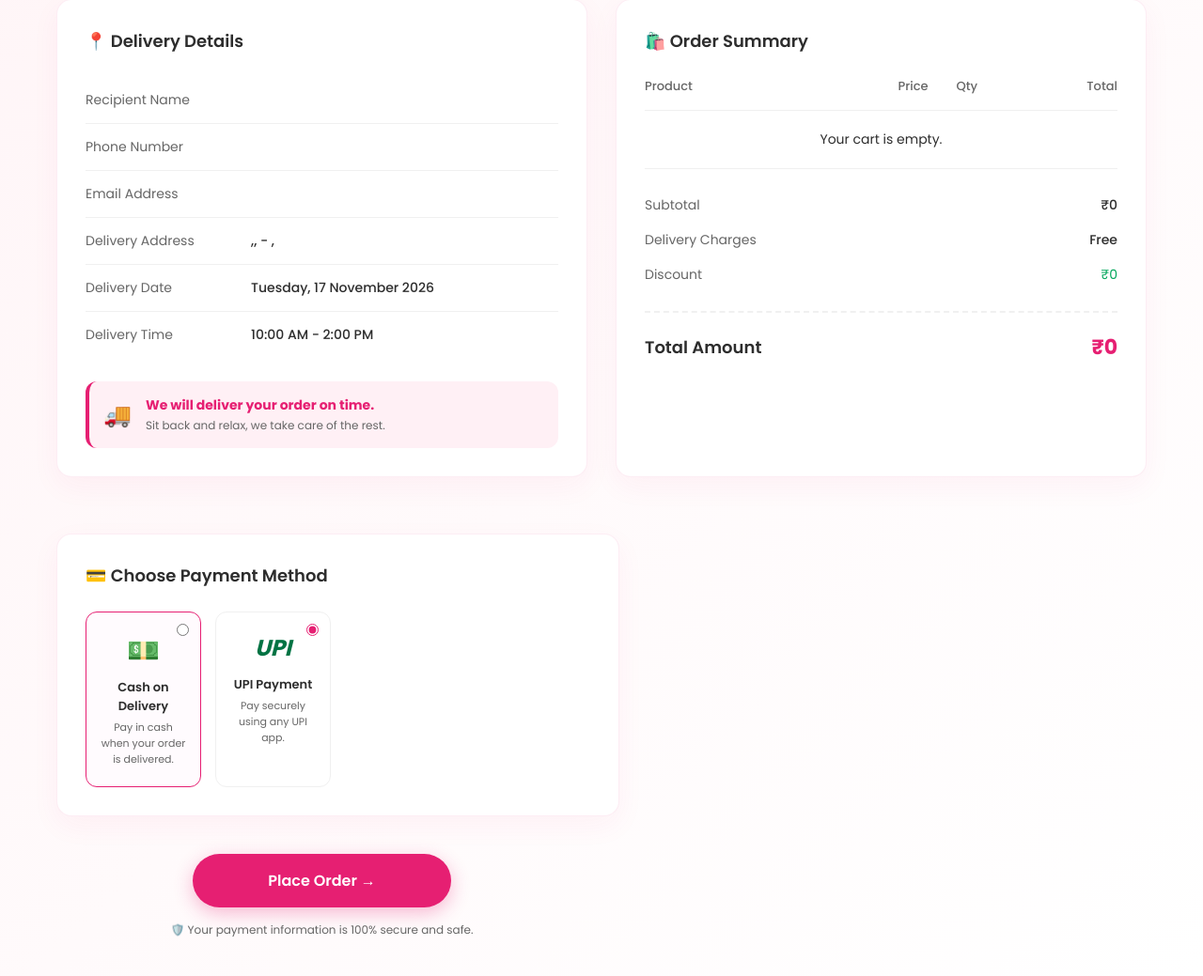
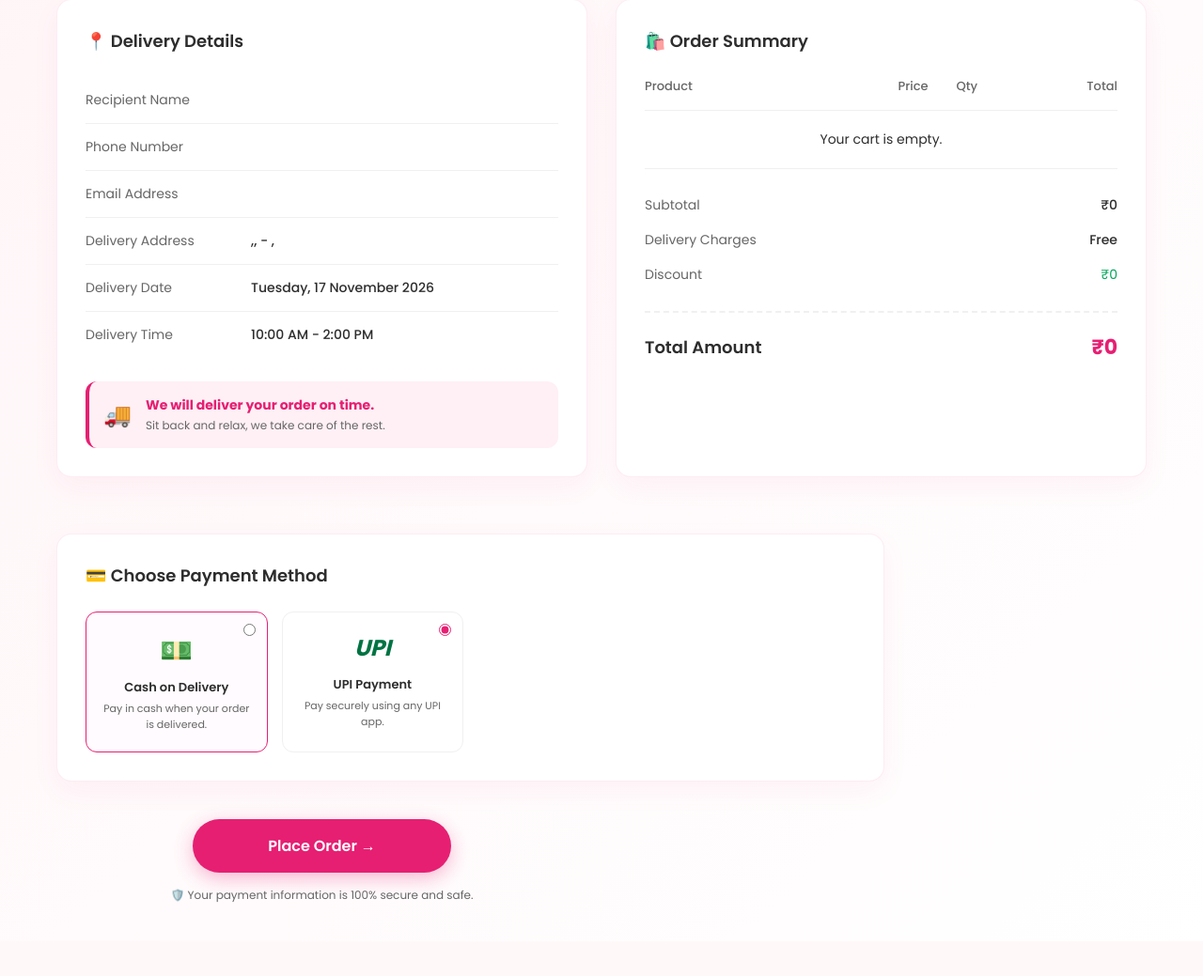
Before and after one commit to anmolsingh248670-alt/Flower-Shope, a Django app: page /payment/ in a window 1280 px wide. Shown: the part 152-1191 px from the top of the page at 94% size. After the commit the page ends 1113 px from the top, so only its background shows below. Run offline with Django 5.2, Linux system fonts and the light colour scheme; the visitor is signed in with stand-in values (Sample User, id 1); data that the repository does not hold is empty.

Commit message:
importete styling

```diff
--- a/static/style8.css
+++ b/static/style8.css
@@ -268,7 +268,7 @@
         /* Payment Methods */
         .payment-card {
             margin-top: 30px;
-            width: 106%;
+            width: 156%;
         }
 
         .payment-grid {
```
